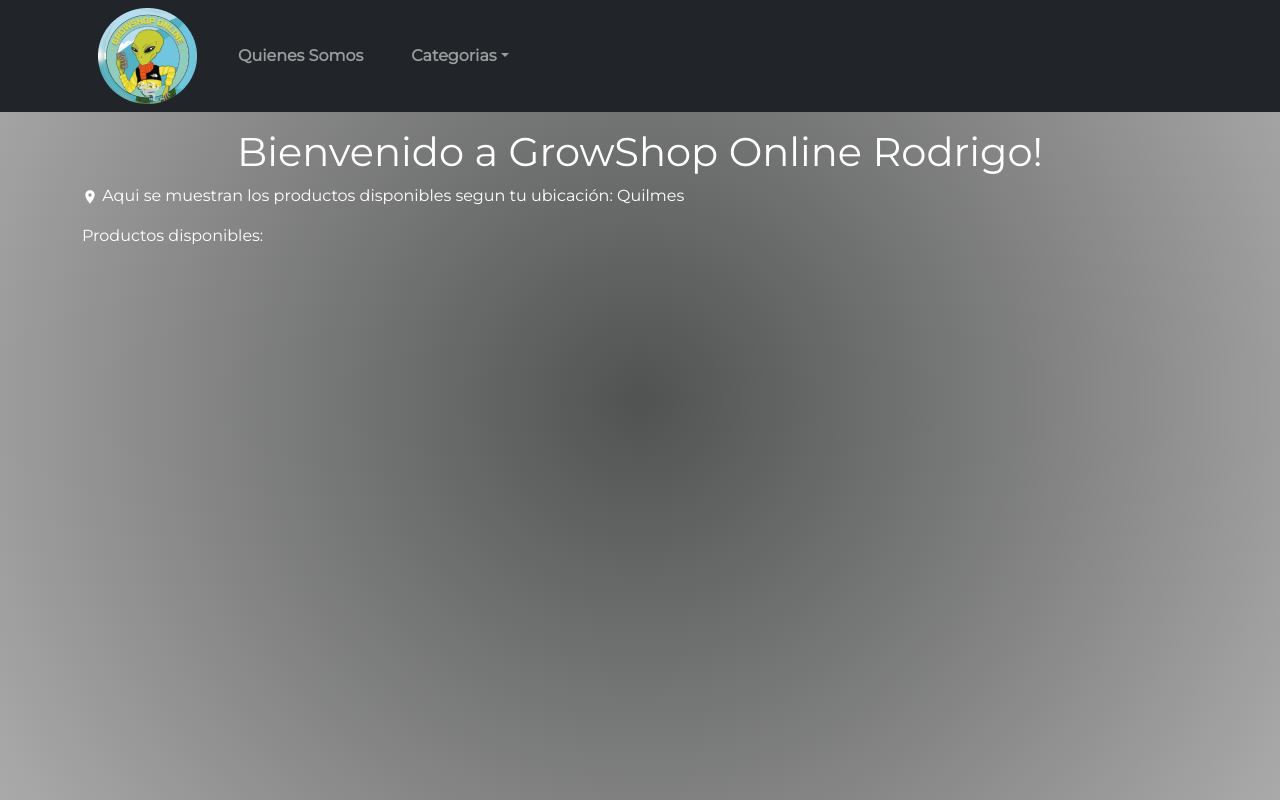
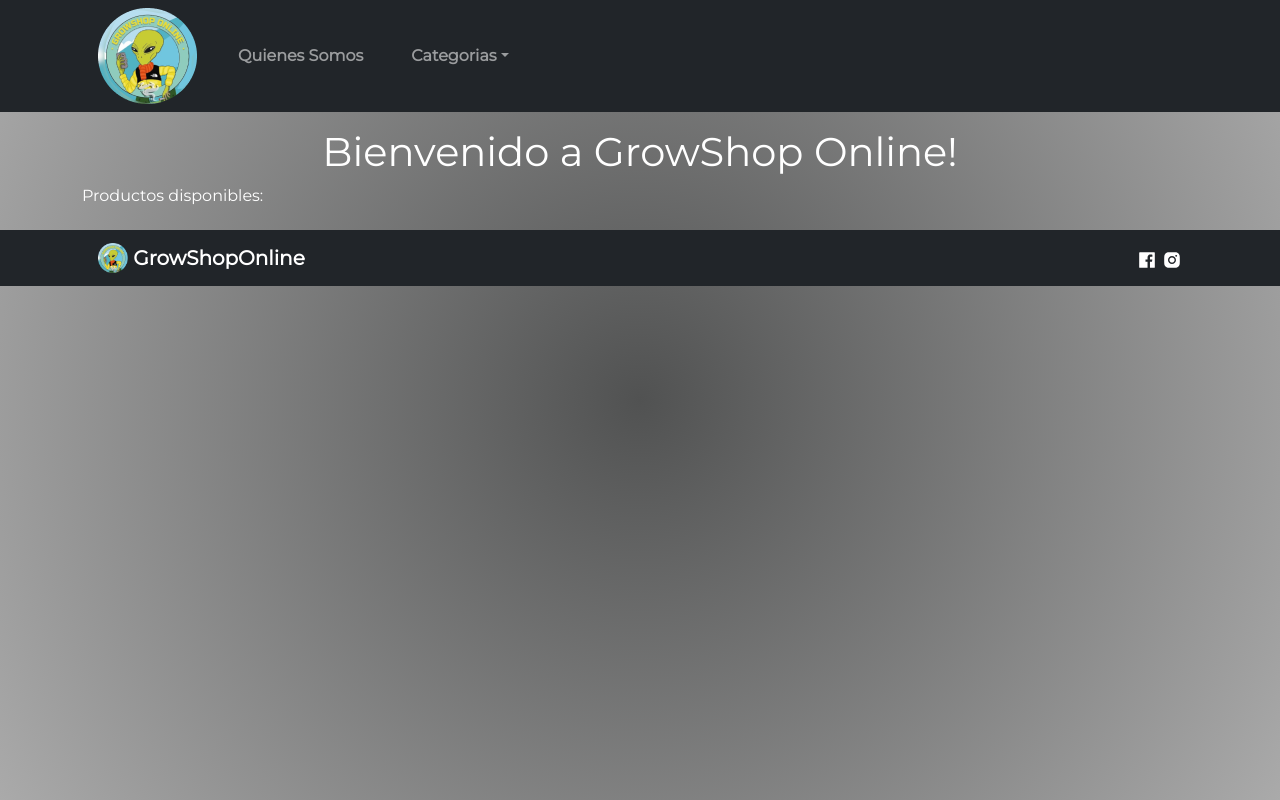
Before and after one commit to Rodrigomdiaz92/GrowShopOnline_React_Diaz, a React app: page / in a window 1280 px wide. Built offline with nearby package versions, Linux system fonts and the light colour scheme; some packages are replaced by stand-ins of ours; no server answers; the database is empty.

Commit message:
se quitan comentarios y se agrega footer

```diff
--- a/src/components/Footer.js
+++ b/src/components/Footer.js
@@ -1,16 +1,29 @@
-import { Container } from "react-bootstrap";
+import { Container, Navbar } from "react-bootstrap";
+import { NavLink } from "react-router-dom";
 import { AiFillFacebook, AiFillInstagram } from "react-icons/ai";
 
 const Footer = () => {
   return (
     <footer>
-      {/* <Container>
-        <p>©GrowShopOnline 2021 Company, Inc</p>
-        <p>
-          {" "}
-          <AiFillInstagram /> <AiFillFacebook />{" "}
-        </p>{" "}
-      </Container>{" "} */}
+      <Navbar bg="dark" variant="dark">
+        <Container>
+          <NavLink to="/">
+            <Navbar.Brand>
+              <img
+                alt="GrowshopOnline"
+                src="/icon.png"
+                width="30"
+                height="30"
+                className="d-inline-block align-top"
+              />{" "}
+              GrowShopOnline
+            </Navbar.Brand>
+          </NavLink>
+          <Navbar.Brand>
+            <AiFillFacebook /> <AiFillInstagram />
+          </Navbar.Brand>
+        </Container>
+      </Navbar>
     </footer>
   );
 };
--- a/src/components/Main.js
+++ b/src/components/Main.js
@@ -7,19 +7,11 @@
   return (
     <main>
       <Routes>
-        <Route
-          path="/"
-          element={<ItemListContainer nombre="Rodrigo" ubicacion="Quilmes" />}
-        />
-        <Route
-          path="/categoria/:categoria"
-          element={<ItemListContainer nombre="Rodrigo" ubicacion="Quilmes" />}
-        />
+        <Route path="/" element={<ItemListContainer />} />
+        <Route path="/categoria/:categoria" element={<ItemListContainer />} />
         <Route path="/producto/:id" element={<ItemDetailContainer />} />
         <Route path="/carrito" element={<Carrito />} />
       </Routes>
-      {/*  <ItemListContainer nombre="Rodrigo" ubicacion="Quilmes" />
-      <ItemDetailContainer /> */}
     </main>
   );
 };
--- a/src/components/main/Carrito.js
+++ b/src/components/main/Carrito.js
@@ -1,5 +1,3 @@
-import { Container } from "react-bootstrap";
-import { AiOutlineShoppingCart } from "react-icons/ai";
 import { useContext } from "react";
 import { contexto } from "../contexto/CartContext";
 import CartDetail from "./CartDetail";
--- a/src/components/main/CartDetail.js
+++ b/src/components/main/CartDetail.js
@@ -2,12 +2,10 @@
 import { AiOutlineShoppingCart } from "react-icons/ai";
 import { useContext, useState } from "react";
 import { contexto } from "../contexto/CartContext";
-import { addDoc, collection, serverTimestamp } from "firebase/firestore";
-import { db } from "../Firebase";
+import { serverTimestamp } from "firebase/firestore";
 
 const CartDetail = () => {
   const { clear, carrito, removeItem, total } = useContext(contexto);
-  /*  console.log(carrito); */
 
   const [nombre, setNombre] = useState("");
   const [telefono, setTelefono] = useState("");
@@ -81,11 +79,9 @@
       <Container>
         {" "}
         <h2>Total a Pagar: $ {total}</h2>{" "}
-        <button className="contador-boton-agregar" onClick={terminarCompra}>
-          Confirmar Compra
-        </button>
       </Container>
       <Container>
+        <h2 className="titulo-datos">Datos del Comprador</h2>
         <Form>
           <Form.Group className="mb-3" controlId="exampleForm.ControlInput1">
             <Form.Label>Nombre y Apellido</Form.Label>
@@ -112,8 +108,10 @@
             />
           </Form.Group>
         </Form>
+        <button className="contador-boton-agregar" onClick={terminarCompra}>
+          Confirmar Compra
+        </button>
       </Container>
-      {/* <input type="text" name="nombre" onChange={usuarioChange} /> */}
     </>
   );
 };
--- a/src/components/main/ItemDetailContainer.js
+++ b/src/components/main/ItemDetailContainer.js
@@ -2,7 +2,7 @@
 import { Container } from "react-bootstrap";
 import ItemDetail from "./ItemDetail";
 import { useParams } from "react-router-dom";
-import { collection, getDoc, doc, query, where } from "firebase/firestore";
+import { getDoc, doc } from "firebase/firestore";
 import { db } from "../Firebase";
 
 const ItemDetailContainer = () => {
--- a/src/components/main/ItemList.js
+++ b/src/components/main/ItemList.js
@@ -1,15 +1,10 @@
 import { Row } from "react-bootstrap";
 import Item from "./Item";
-
-// El componente va a recibir una prop `items` y va a mapear estos `items` al componente `<Item … />`
 
 const ItemList = (props) => {
   return (
     <>
       <p>{props.mensaje}</p>
-      {/* <div className="lista-productos">
-        <Item datos={props.productos} />
-      </div> */}
       <Row xs={1} md={2} lg={3} className="g-4">
         <Item datos={props.productos} />
       </Row>
--- a/src/components/main/ItemListContainer.js
+++ b/src/components/main/ItemListContainer.js
@@ -1,11 +1,8 @@
 import { collection, getDocs, query, where } from "firebase/firestore";
 import { useState, useEffect } from "react";
 import { Container } from "react-bootstrap";
-import { MdLocationOn } from "react-icons/md";
 import { useParams } from "react-router-dom";
 import { db } from "../Firebase";
-
-/* import ItemCount from "./ItemCount"; */
 import ItemList from "./ItemList";
 
 const ItemListContainer = (greeting) => {
@@ -37,12 +34,7 @@
     <>
       <Container>
         {" "}
-        <h1>Bienvenido a GrowShop Online {greeting.nombre}! </h1>
-        <p>
-          <MdLocationOn /> Aqui se muestran los productos disponibles segun tu
-          ubicación: {greeting.ubicacion}{" "}
-        </p>
-        {/* <ItemCount onAdd={miOnAdd} stock={10} inicio={1} /> */}
+        <h1>Bienvenido a GrowShop Online!</h1>
       </Container>
       <Container>
         <ItemList
--- a/src/style.scss
+++ b/src/style.scss
@@ -10,14 +10,10 @@
   height: 100vh;
   font-family: "Montserrat", sans-serif;
 }
-/*
+
 footer {
-  background-color: rgb(66, 64, 64);
-  color: white;
-  bottom: 0;
-  position: absolute;
-  width: 100%;
-}*/
+  margin-top: 30px;
+}
 
 body {
   background: rgb(81, 82, 82);
@@ -32,9 +28,6 @@
   text-align: center;
   margin-top: 3rem;
 }
-/* p {
-  text-align: center;
-} */
 
 main {
   margin-top: 1rem;
@@ -246,6 +239,10 @@
 
 /*-------Carrito-----*/
 
+.titulo-datos {
+  text-align: center;
+}
+
 .producto-carrito {
   display: grid;
   grid-template-columns: 0.2fr 1fr 1fr 2fr 0.5fr;
```
Also changed, not shown: src/components/header/NavBar.js (+0 -30 lines), src/components/main/Item.js (+0 -24 lines), src/components/main/ItemDetail.js (+1 -46 lines).
